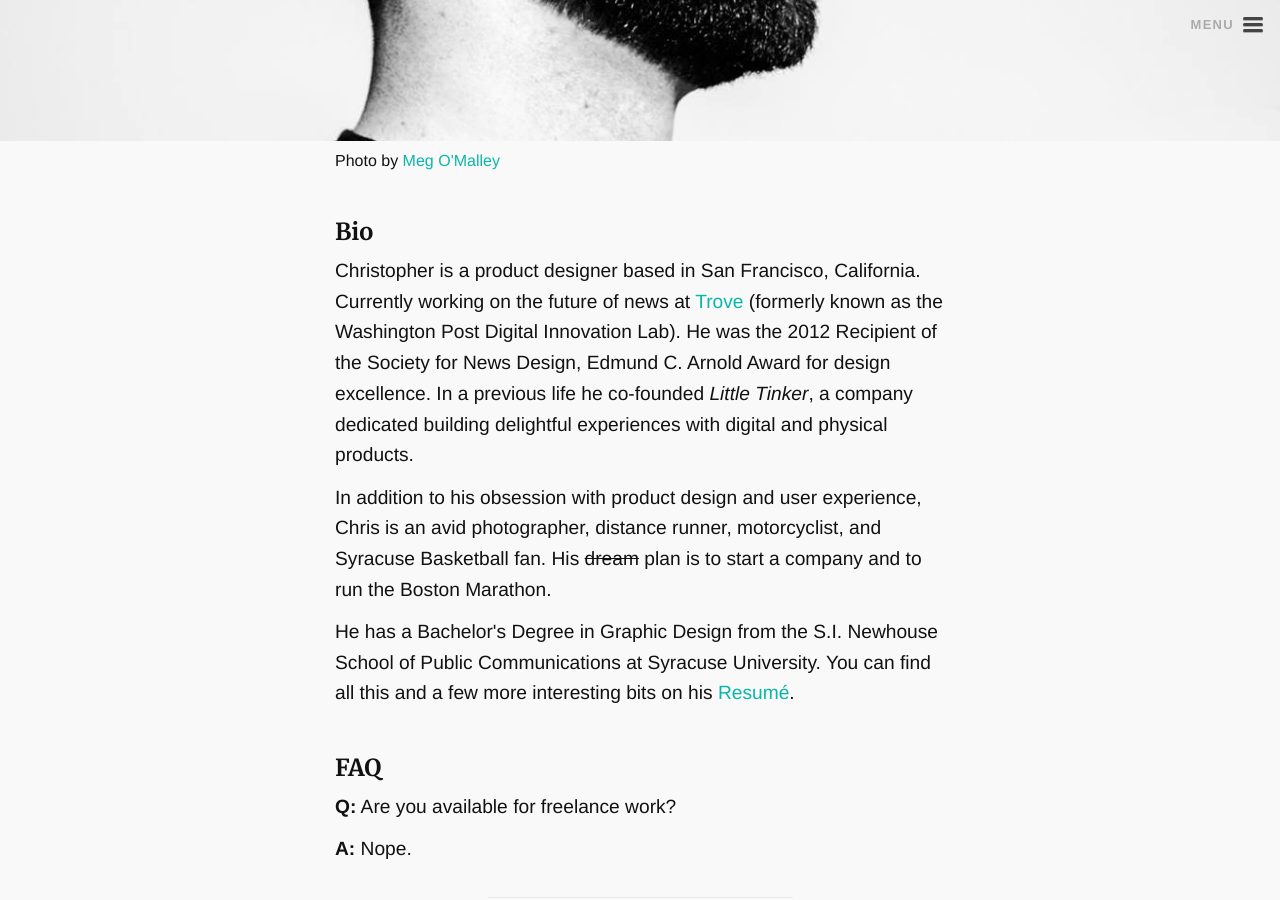
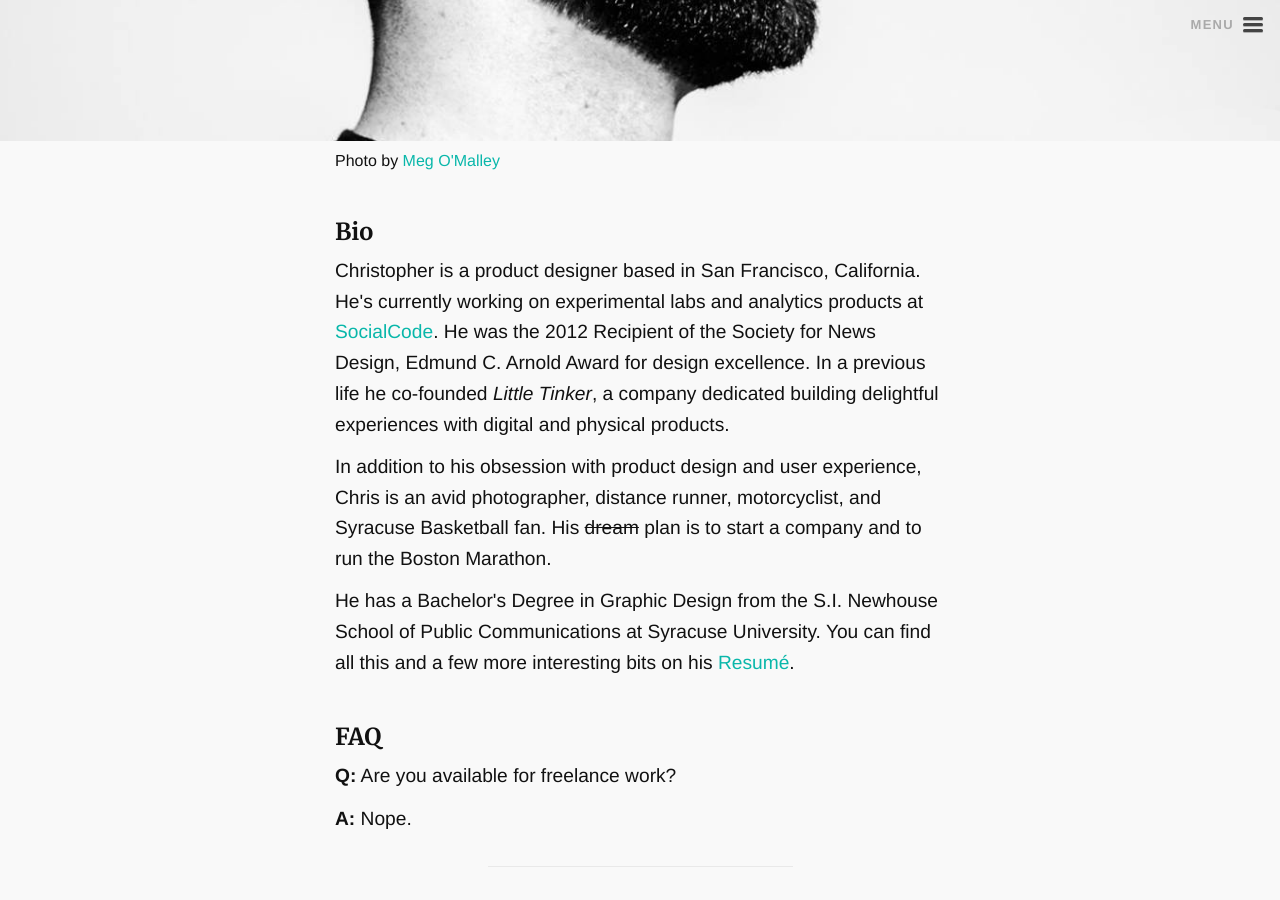
Before and after one commit to ReptarAzar/reptarazar.github.io, a Jekyll site: the page built from about.md, in a window 1280 px wide and 900 px high, scrolled down 409 px. Built offline with Jekyll 4.4.1, drawn with Linux system fonts in a browser that asks for light colours; nearby versions of some CDN libraries.

Commit message:
Scrubbing site of "works at Trove"

```diff
--- a/_config.yml
+++ b/_config.yml
@@ -2,7 +2,7 @@
 title: Christopher Azar
 email: christopherazar@gmail.com
 description: > # this means to ignore newlines until "baseurl:"
-  Christopher is a product designer at Trove and lives in San Francisco.
+  Christopher is a product designer at SocialCode and lives in San Francisco.
 baseurl: "" # the subpath of your site, e.g. /blog/
 url: "http://christopherazar.com" # the base hostname & protocol for your site
 twitter_username: reptarazar
--- a/_includes/head.html
+++ b/_includes/head.html
@@ -27,6 +27,6 @@ Y88b  d88P 888  888 888     888      X88       d8888888888  d88P    888  888 888
         <meta name="twitter:site" content="@reptarazar" />
         <meta property="og:url" content="http://www.christopherazar.com/" />
         <meta property="og:title" content="Hi internet! &#x1F44B;" />
-        <meta property="og:description" content="Christopher is a product designer based in San Francisco, California. He's currently working on the future of news at Trove. He's f'ng awesome!" />
+        <meta property="og:description" content="Christopher is a product designer based in San Francisco, California. He's currently working on experimental labs and analytics products at SocialCode. He's f'ng awesome!" />
         <meta property="og:image" content="http://www.christopherazar.com/assets/img/portfolio/conversations/thumb.png" />
     </head>
--- a/about.md
+++ b/about.md
@@ -29,7 +29,7 @@ permalink: /about/
         <hr class="hr"/> -->
         <div class="photo-credit">Photo by <a href="https://www.facebook.com/megomalleyphotography/posts/1137752982906796" target="_blank">Meg O'Malley</a></div>
         <h3>Bio</h3>
-            <p>Christopher is a product designer based in San Francisco, California. Currently working on the future of news at <a href="http://trove.com" target="_blank">Trove</a> (formerly known as the Washington Post Digital Innovation Lab). He was the 2012 Recipient of the Society for News Design, Edmund C. Arnold Award for design excellence. In a previous life he co-founded <i>Little Tinker</i>, a company dedicated building delightful experiences with digital and physical products.</p>
+            <p>Christopher is a product designer based in San Francisco, California. He's currently working on experimental labs and analytics products at <a href="https://twitter.com/jenna/status/728044251934695424" target="_blank">SocialCode</a>. He was the 2012 Recipient of the Society for News Design, Edmund C. Arnold Award for design excellence. In a previous life he co-founded <i>Little Tinker</i>, a company dedicated building delightful experiences with digital and physical products.</p>
             <p>In addition to his obsession with product design and user experience, Chris is an avid photographer, distance runner, motorcyclist, and Syracuse Basketball fan. His <strike>dream</strike> plan is to start a company and to run the Boston Marathon. </p>
             <p>He has a Bachelor's Degree in Graphic Design from the S.I. Newhouse School of Public Communications at Syracuse University. You can find all this and a few more interesting bits on his <a href="assets/docs/Azar-Resume.pdf">Resumé</a>.</p>
         <h3>FAQ</h3>
--- a/index.html
+++ b/index.html
@@ -8,7 +8,7 @@
   <div class="hi">hi there,</div>
   <h2>I'm <span data-typer-targets="an artsy nerd,good with computers,a maker,a Product Designer,an after-hours coder,a marathon runner,a do-gooder,a tinkerer, a dreamer,an Eagle Scout,happy you're here">a Product Designer</span>.</h2>
 
-  <h3>Product Designer, <a href="http://trove.com" target="_blank">Trove.com</a> <br /> Designer in Residence, <a href="https://generalassemb.ly/instructors/christopher-azar/5263" target="_blank" class="ga-text"></a></h3>
+  <h3>Product Designer, <a href="https://twitter.com/jenna/status/728044251934695424" target="_blank">SocialCode</a> <br /> Designer in Residence, <a href="https://generalassemb.ly/instructors/christopher-azar/5263" target="_blank" class="ga-text"></a></h3>
 
   <h3><a href="https://www.flickr.com/photos/reptarazar/sets/72157650093323519/">Runner</a>, <a href="type-experiments">Type Lover</a>, and <a href="https://www.flickr.com/photos/reptarazar" title="flickr" target="_blank"> Photographer</a></h3>
 </div>
```
